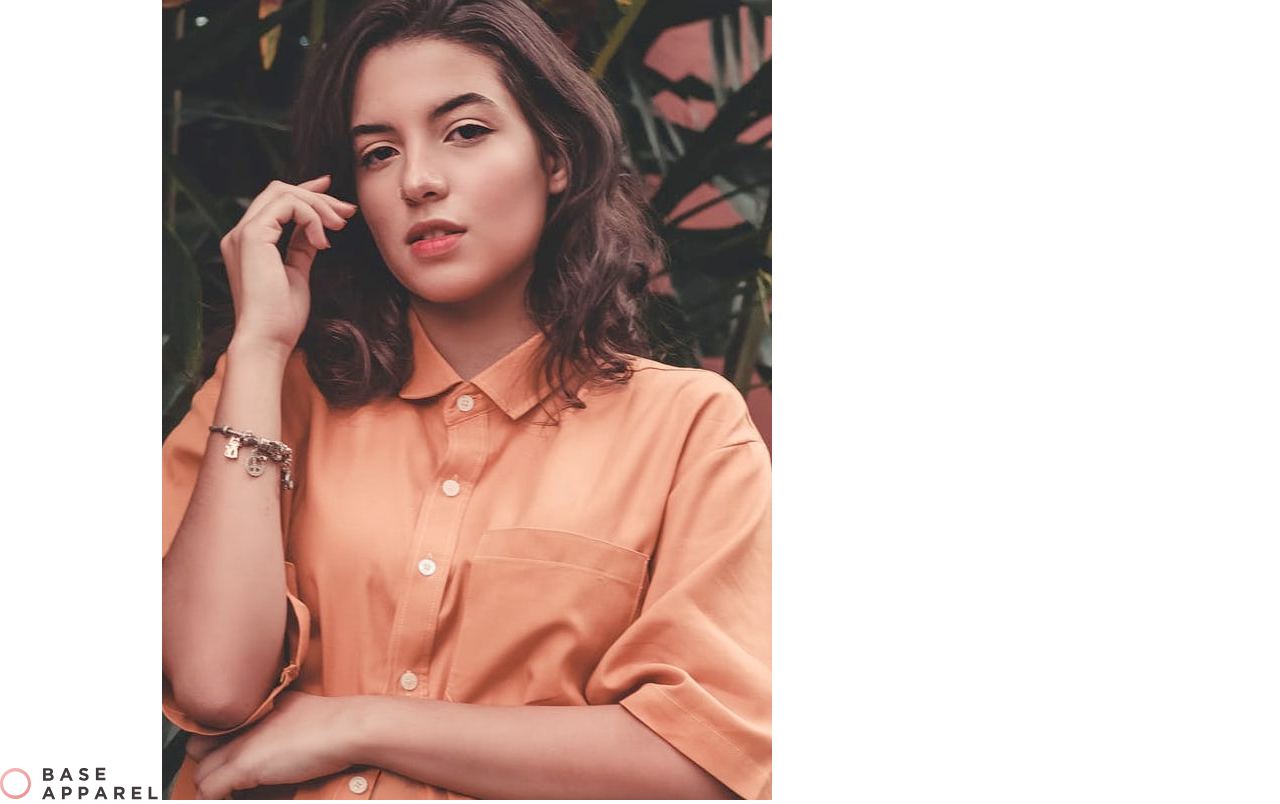
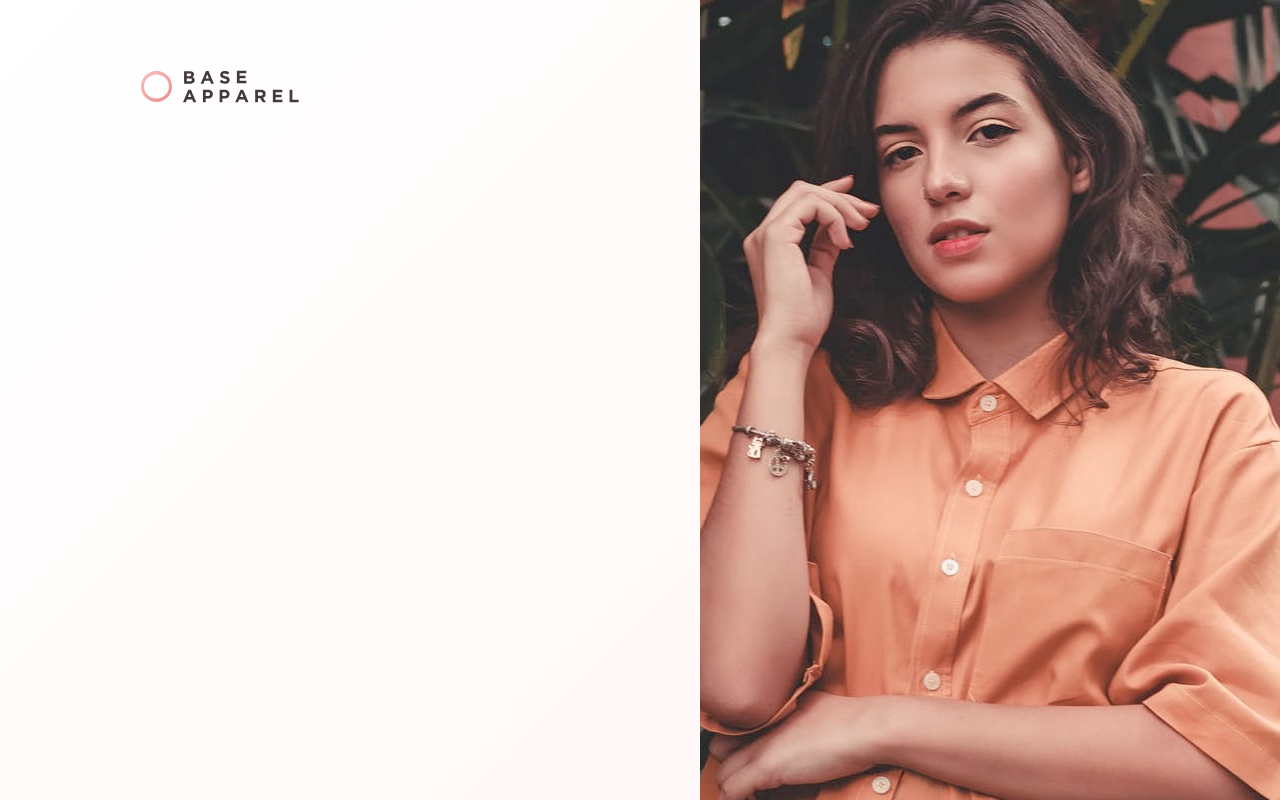
Before and after one commit to TornikeTt/base-apparel-coming-soon, a plain HTML site: page index.html in a window 1280 px wide. Drawn offline with Linux system fonts and the light colour scheme.

Commit message:
style header and change background color of page

```diff
--- a/style/style.scss
+++ b/style/style.scss
@@ -23,9 +23,31 @@ body {
     width: 100%;
     height: 100vh;
     overflow: hidden;
+
+    background: $G1_light-gradient;
 }
 
 main {
     width: inherit;
     height: 100%;
 }
+
+header {
+    width: inherit;
+    height: inherit;
+
+    display: flex;
+    align-items: flex-start;
+    justify-content: space-between;
+
+    .logo {
+        margin-left: 11%;
+        margin-top: 70px;
+    }
+
+    .hero-image {
+        width: min(580px, 55%);
+        height: 100%;
+        object-fit: cover;
+    }
+}
```
Also changed, not shown: style/style.css, 1 other file.
